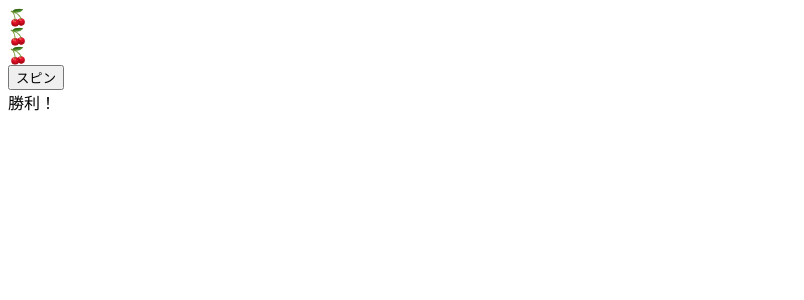
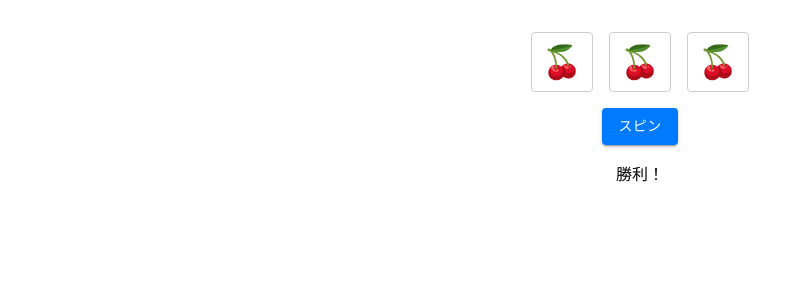
Before and after one commit to kouji0705/react_slot_machine, a React (Create React App) app: page / in a window 1280 px wide. Shown: the top 300 px of the page, without its empty margins (0-804 px from the left). Built offline with nearby package versions, Linux system fonts and the light colour scheme.

Commit message:
add: SlotMachine

```diff
--- a/package.json
+++ b/package.json
@@ -3,6 +3,10 @@
   "version": "0.1.0",
   "private": true,
   "dependencies": {
+    "@emotion/react": "^11.11.3",
+    "@emotion/styled": "^11.11.0",
+    "@mui/material": "^5.15.2",
+    "@mui/styled-engine-sc": "^6.0.0-alpha.10",
     "@testing-library/jest-dom": "^5.14.1",
     "@testing-library/react": "^13.0.0",
     "@testing-library/user-event": "^13.2.1",
@@ -13,6 +17,7 @@
     "react": "^18.2.0",
     "react-dom": "^18.2.0",
     "react-scripts": "5.0.1",
+    "styled-components": "^6.1.6",
     "typescript": "^4.4.2",
     "web-vitals": "^2.1.0"
   },
--- a/src/App.tsx
+++ b/src/App.tsx
@@ -1,8 +1,21 @@
 import React from "react";
 import { SlotMachine } from "./components/SlotMachine";
+import { ThemeProvider, createTheme } from "@mui/material";
+
+const theme = createTheme({
+  palette: {
+    primary: {
+      main: "#007bff",
+    },
+  },
+});
 
 function App() {
-  return <SlotMachine />;
+  return (
+    <ThemeProvider theme={theme}>
+      <SlotMachine />
+    </ThemeProvider>
+  );
 }
 
 export default App;
--- a/src/components/Reel.tsx
+++ b/src/components/Reel.tsx
@@ -1,10 +1,21 @@
-// Reel.tsx
 import React from "react";
+import Box from "@mui/material/Box";
 
 type ReelProps = {
   symbol: string;
 };
 
 export const Reel: React.FC<ReelProps> = ({ symbol }) => {
-  return <div className="reel">{symbol}</div>;
+  return (
+    <Box
+      sx={{
+        fontSize: "2rem",
+        padding: "10px",
+        border: "1px solid #ccc",
+        borderRadius: "4px",
+      }}
+    >
+      {symbol}
+    </Box>
+  );
 };
--- a/src/components/SlotMachine.tsx
+++ b/src/components/SlotMachine.tsx
@@ -1,6 +1,7 @@
-// SlotMachine.tsx
 import React, { useState } from "react";
 import { Reel } from "./Reel";
+import Box from "@mui/material/Box";
+import Button from "@mui/material/Button";
 
 const symbols = ["🍒", "🍋", "🍊", "🍇", "🍉"];
 
@@ -16,14 +17,21 @@ export const SlotMachine: React.FC = () => {
   const isWin = new Set(reels).size === 1;
 
   return (
-    <div>
-      <div className="reels">
+    <Box sx={{ textAlign: "center", marginTop: 4 }}>
+      <Box sx={{ display: "flex", justifyContent: "center", gap: 2 }}>
         {reels.map((symbol, index) => (
           <Reel key={index} symbol={symbol} />
         ))}
-      </div>
-      <button onClick={spinReels}>スピン</button>
-      {isWin && <div>勝利！</div>}
-    </div>
+      </Box>
+      <Button
+        variant="contained"
+        color="primary"
+        style={{ marginTop: "16px" }}
+        onClick={spinReels}
+      >
+        スピン
+      </Button>
+      {isWin && <Box sx={{ marginTop: 2 }}>勝利！</Box>}
+    </Box>
   );
 };
```
Also changed, not shown: 1 other file (tests, documents, lock files or other folders).
